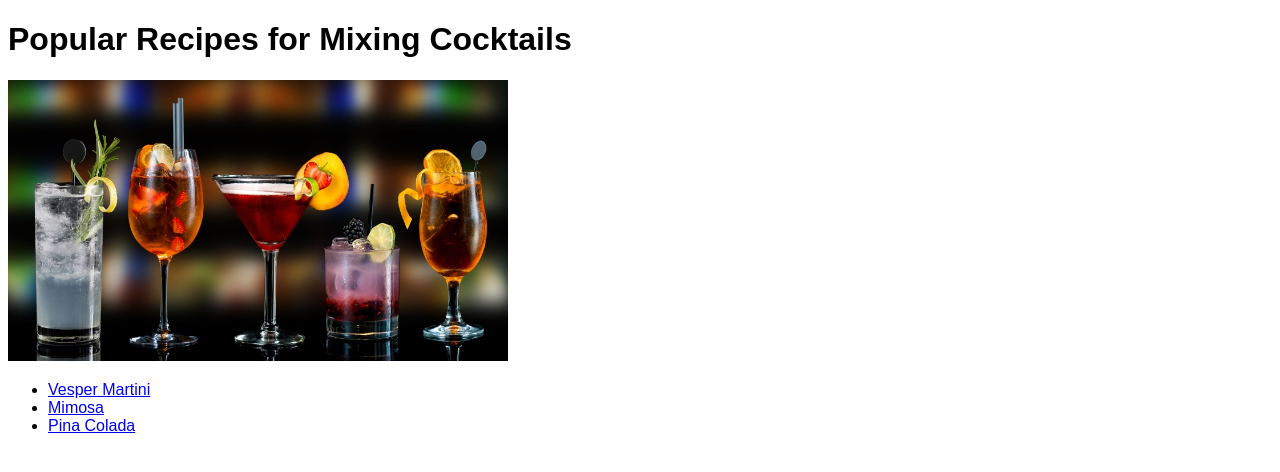
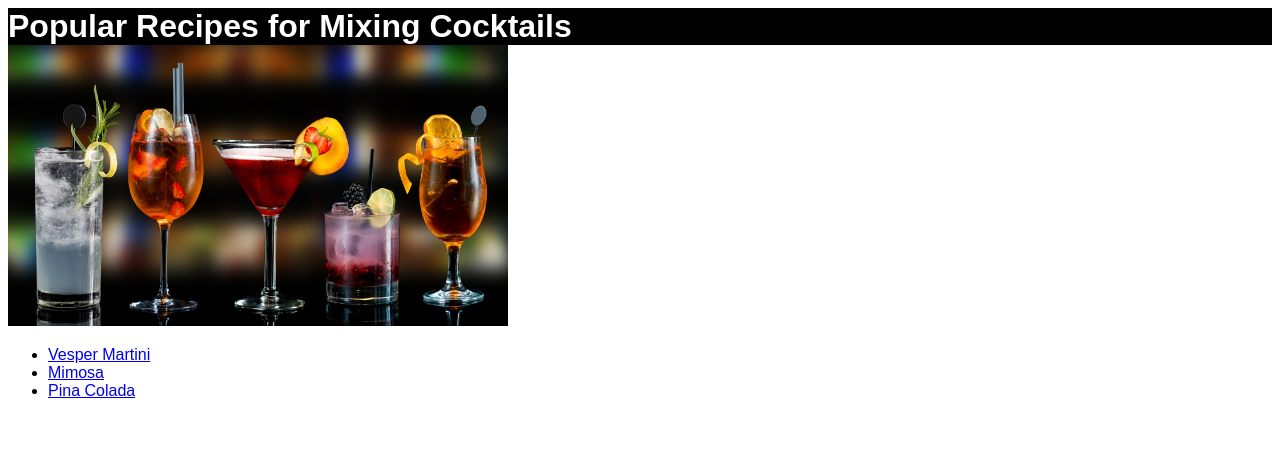
Before and after one commit to Mike11199/Recipes-Project, a plain HTML site: page index.html in a window 1280 px wide. Drawn offline with Linux system fonts and the light colour scheme.

Commit message:
adding css

```diff
--- a/stylesheets/styles.css
+++ b/stylesheets/styles.css
@@ -1,7 +1,12 @@
 * {
     font-family: Arial;
-  }
+   }
 
   h1 {
+    /* font-weight: bold; */
+    background-color: black;
     font-weight: bold;
+    color: white;
+    margin-block: 0;
+    margin: 0
   }
```
